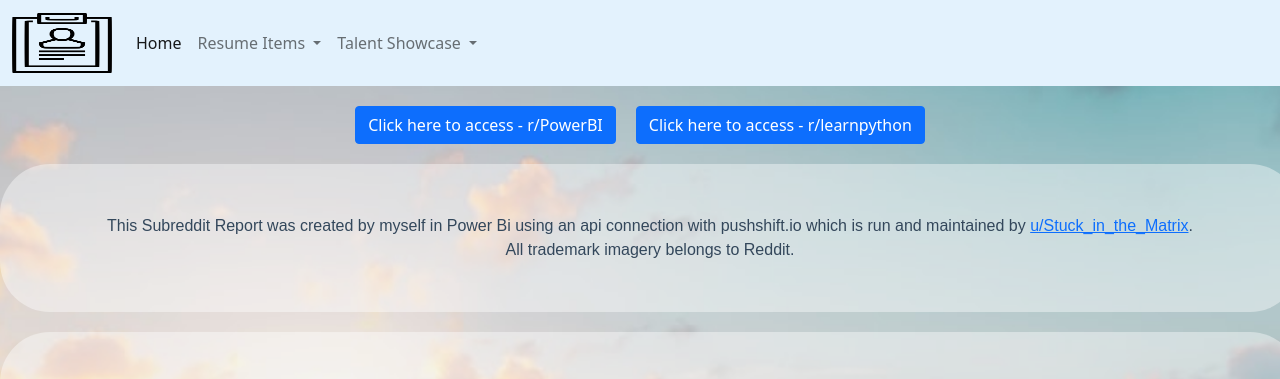
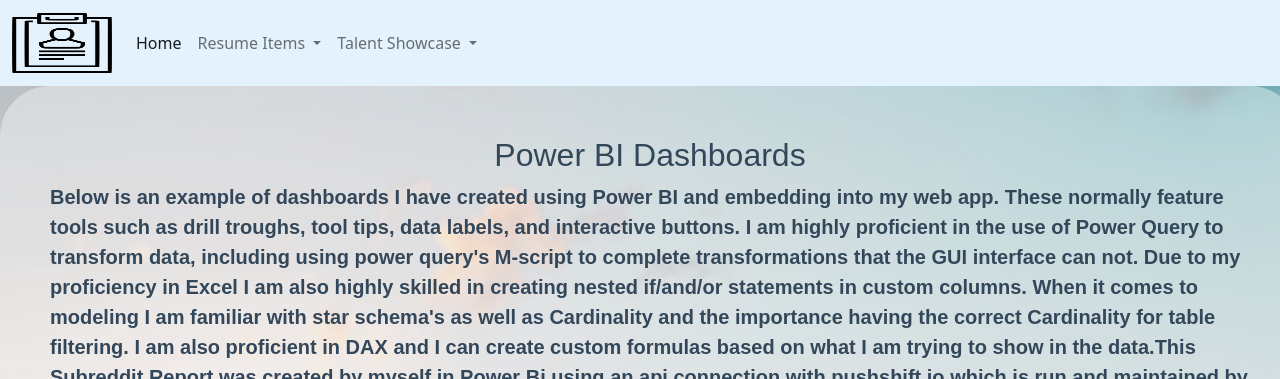
Before and after one commit to keberelf058725/resume_site, a Django app: page /pbi_embedded in a window 1280 px wide. Shown: the top 379 px of the page. Run offline with Django 4.2, Linux system fonts and the light colour scheme; some libraries are stand-ins or nearby versions.

Commit message:
removed static BI stuff

```diff
--- a/Resume/templates/PBI_interactive.html
+++ b/Resume/templates/PBI_interactive.html
@@ -4,17 +4,20 @@
 
 {% load static %}
 <body class="home" style="background-image: url('{% static 'beach.jpg'%}');">
+<div class="H_grid_PBI" style="font-size: 20px;"><strong>
+    <h2 style="text-align: center;">Power BI Dashboards</h2>
+    Below is an example of dashboards I have created using Power BI and embedding into my web app. These normally feature tools such as drill troughs, tool tips, data labels, and interactive buttons. I am highly proficient in
+    the use of Power Query to transform data, including using power query's M-script to complete transformations that the GUI interface can not. Due to my proficiency in Excel I am also highly skilled in
+    creating nested if/and/or statements in custom columns. When it comes to modeling I am familiar with star schema's as well as Cardinality and the importance having the correct Cardinality for table filtering.
+    I am also proficient in DAX and I can create custom formulas based on what I am trying to show in the data.This Subreddit Report was created by myself in Power Bi using an api connection with pushshift.io which is run and
+    maintained by <a href="https://www.reddit.com/user/Stuck_in_the_Matrix"
+                     target="_blank">u/Stuck_in_the_Matrix</a>. All trademark imagery belongs to Reddit.</strong>
+</div>
 <div style="display: flex;
   align-items: center;
   justify-content: center; margin-top: 20px; margin-bottom: 20px;">
         <a href="https://www.reddit.com/r/PowerBI/" target="_blank" class="btn btn-primary">Click here to access - r/PowerBI</a>
     <a href="https://www.reddit.com/r/learnpython/" target="_blank" class="btn btn-primary" style="margin-left: 20px;">Click here to access - r/learnpython</a>
-</div>
-<div class="H_grid_PBI" style="text-align: center;">
-    This Subreddit Report was created by myself in Power Bi using an api connection with pushshift.io which is run and
-    maintained by <a href="https://www.reddit.com/user/Stuck_in_the_Matrix"
-                     target="_blank">u/Stuck_in_the_Matrix</a>.<br>
-    All trademark imagery belongs to Reddit.
 </div>
 <div class="H_grid_PBI" style="margin-top: 20px;">
     <iframe title="reddit_post - Dashboard" width="1200" height="735"
--- a/Resume/templates/base.html
+++ b/Resume/templates/base.html
@@ -97,14 +97,14 @@
                         </li>
                         <li class="nav-item dropdown">
                             <a class="dropdown-item" aria-current="page" href="pbi_embedded">
-                                Power BI Dashboard Embedded Example
+                                Power BI Dashboard Embedded
                             </a>
-                        </li>
+                        </li> <!--
                         <li class="nav-item dropdown">
                             <a class="dropdown-item" aria-current="page" href="pbi">
                                 Power BI Dashboard Static Examples
                             </a>
-                        </li>
+                        </li> -->
                         <li>
                             <hr class="dropdown-divider">
                         </li>
```
